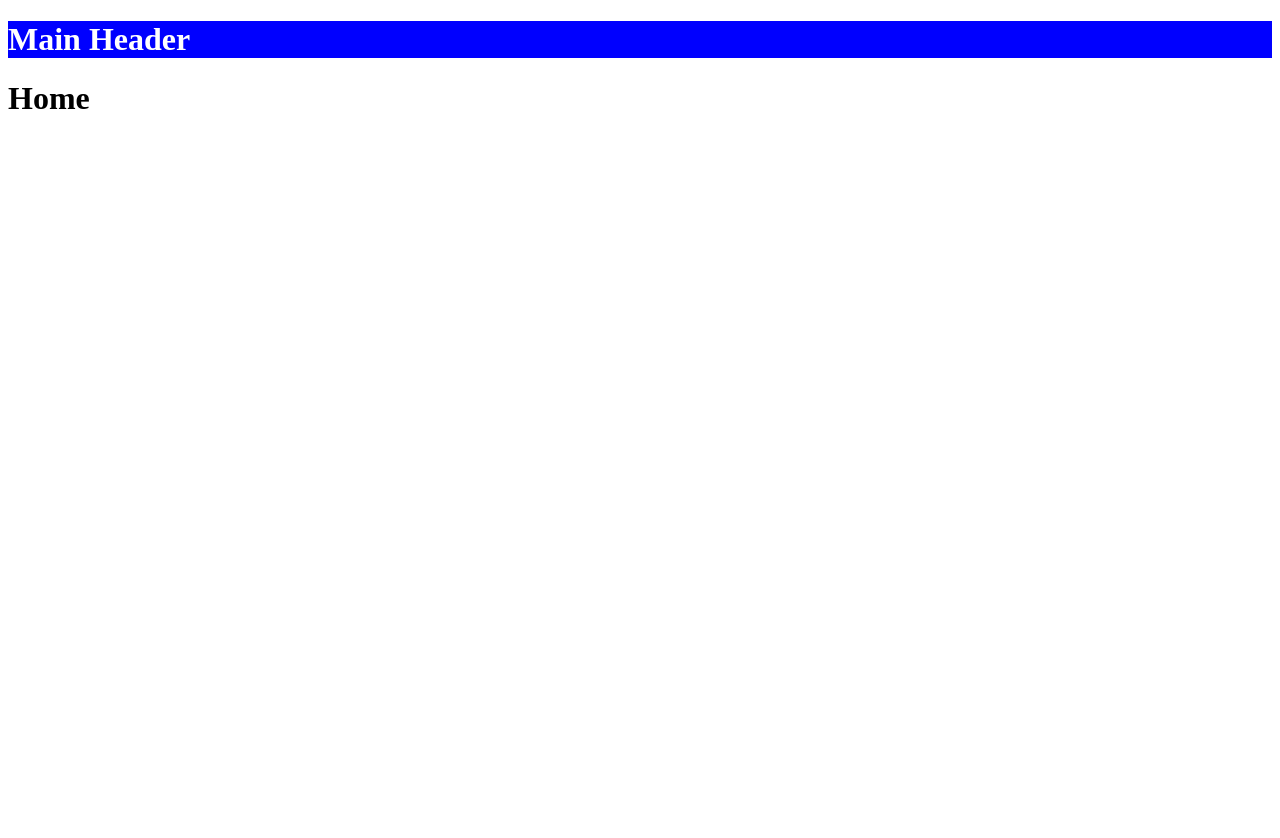
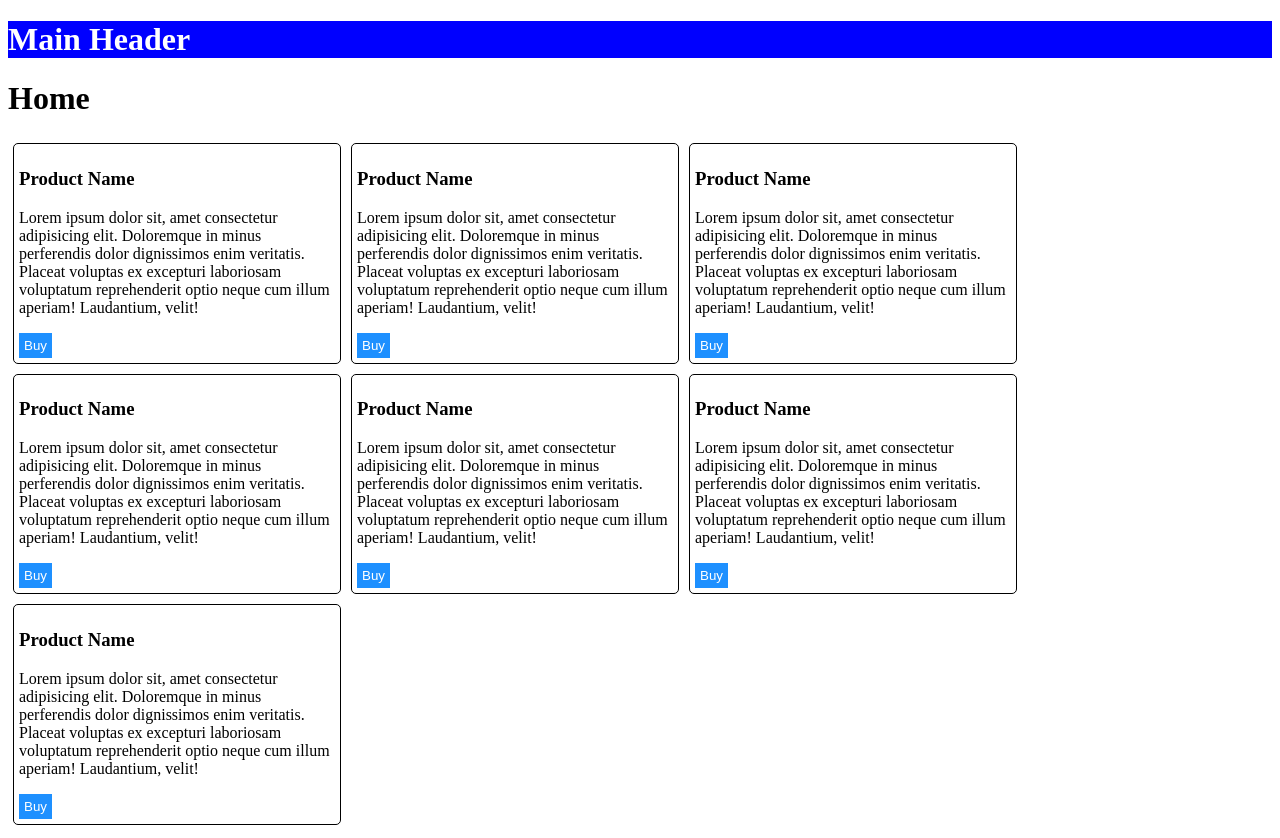
Before and after one commit to murat-yasar/Learn-WebDev, a Nuxt app in the folder Coursera/BoardInfinity/vue/nuxt-app/: page / in a window 1280 px wide. Before the commit the page ends 800 px from the top, so only its background shows below. Built offline with nearby package versions, Linux system fonts and the light colour scheme.

Commit message:
Add: components

```diff
--- /dev/null
+++ b/Coursera/BoardInfinity/vue/nuxt-app/components/Card.vue
@@ -0,0 +1,24 @@
+<template>
+   <div class="card">
+      <h3>Product Name</h3>
+      <p>Lorem ipsum dolor sit, amet consectetur adipisicing elit. Doloremque in minus perferendis dolor dignissimos enim veritatis. Placeat voluptas ex excepturi laboriosam voluptatum reprehenderit optio neque cum illum aperiam! Laudantium, velit!</p>
+      <button class="button">Buy</button>
+   </div>
+</template>
+
+<style>
+.card {
+   padding: 5px;
+   border-radius: 5px;
+   border: 1px solid black;
+   width: 25%;
+   display: inline-block;
+   margin: 5px;
+}
+.button {
+   padding: 5px;
+   color: white;
+   background-color: dodgerblue;
+   border: none;
+}
+</style>
--- a/Coursera/BoardInfinity/vue/nuxt-app/pages/index.vue
+++ b/Coursera/BoardInfinity/vue/nuxt-app/pages/index.vue
@@ -1,3 +1,12 @@
 <template>
    <h1>Home</h1>
+
+   <Card />
+   <Card />
+   <Card />
+   <Card />
+   <Card />
+   <Card />
+   <Card />
+
 </template>
```
